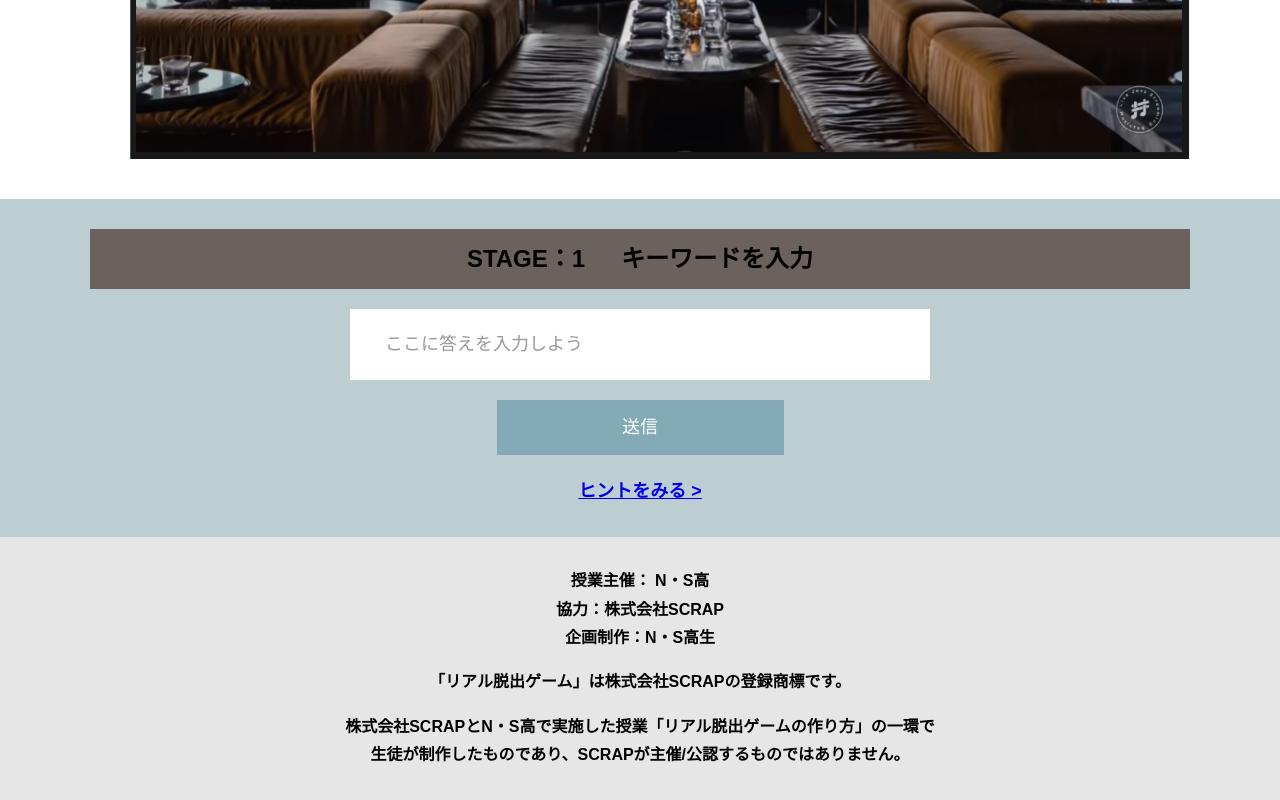
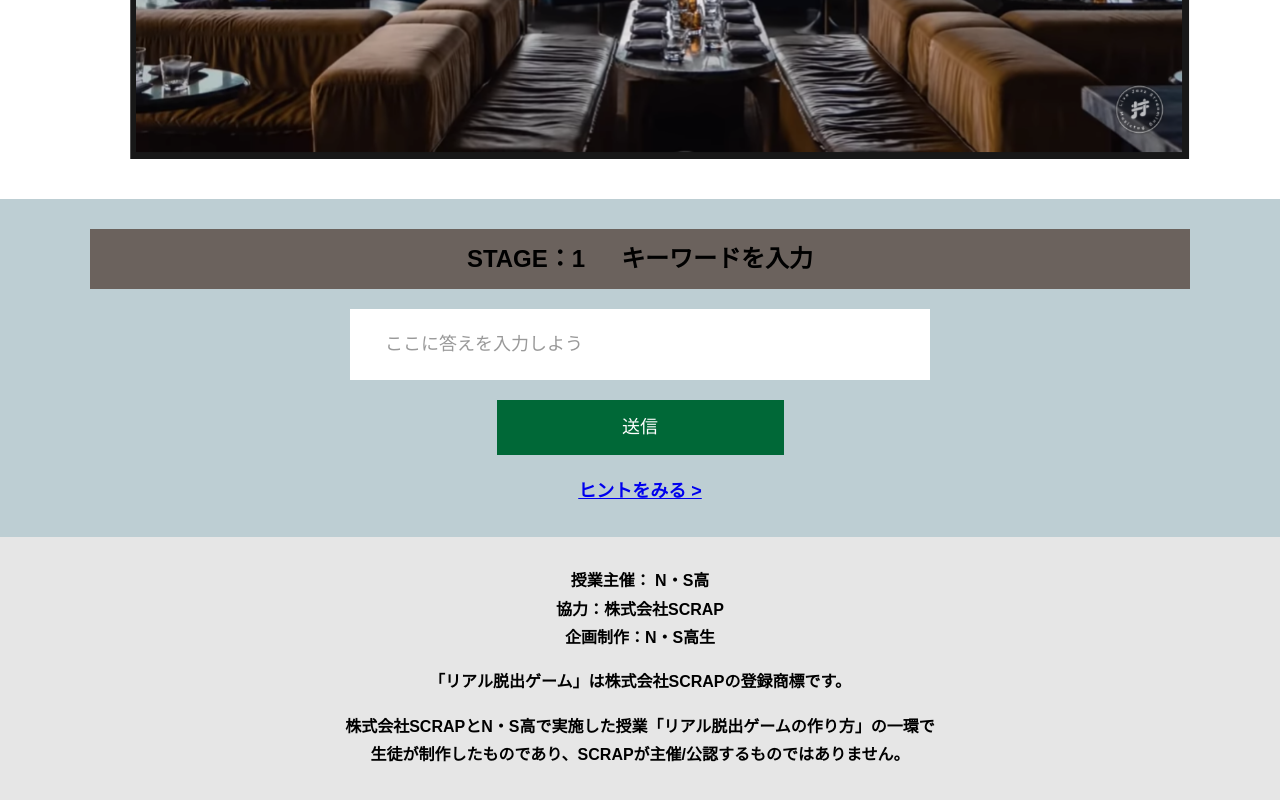
Before and after one commit to meow0704/alfa-yoyogi-36, a plain HTML site: page main.html in a window 1280 px wide. Shown: the part 958-1758 px from the top of the page. Drawn offline with nearby package versions, Linux system fonts and the light colour scheme.

Commit message:
Revert "Update style.css"

```diff
--- a/assets/css/style.css
+++ b/assets/css/style.css
@@ -78,7 +78,7 @@ button {
   display: block;
   border: none;
   margin: 0 auto;
-  background-color: #83aab6;
+  background-color: #006837;
   color: #fff;
   width: 287px;
   height: 55px;
```
